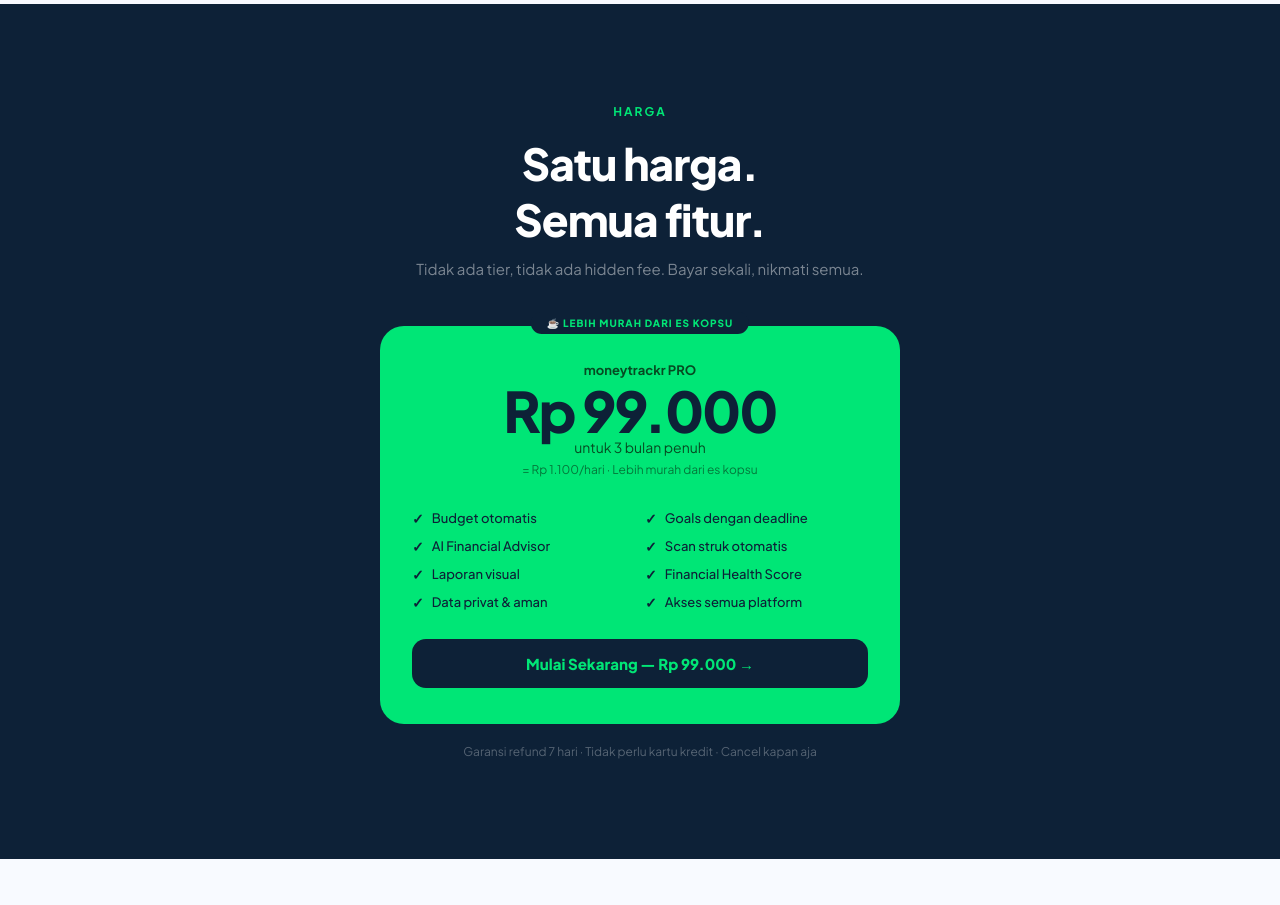
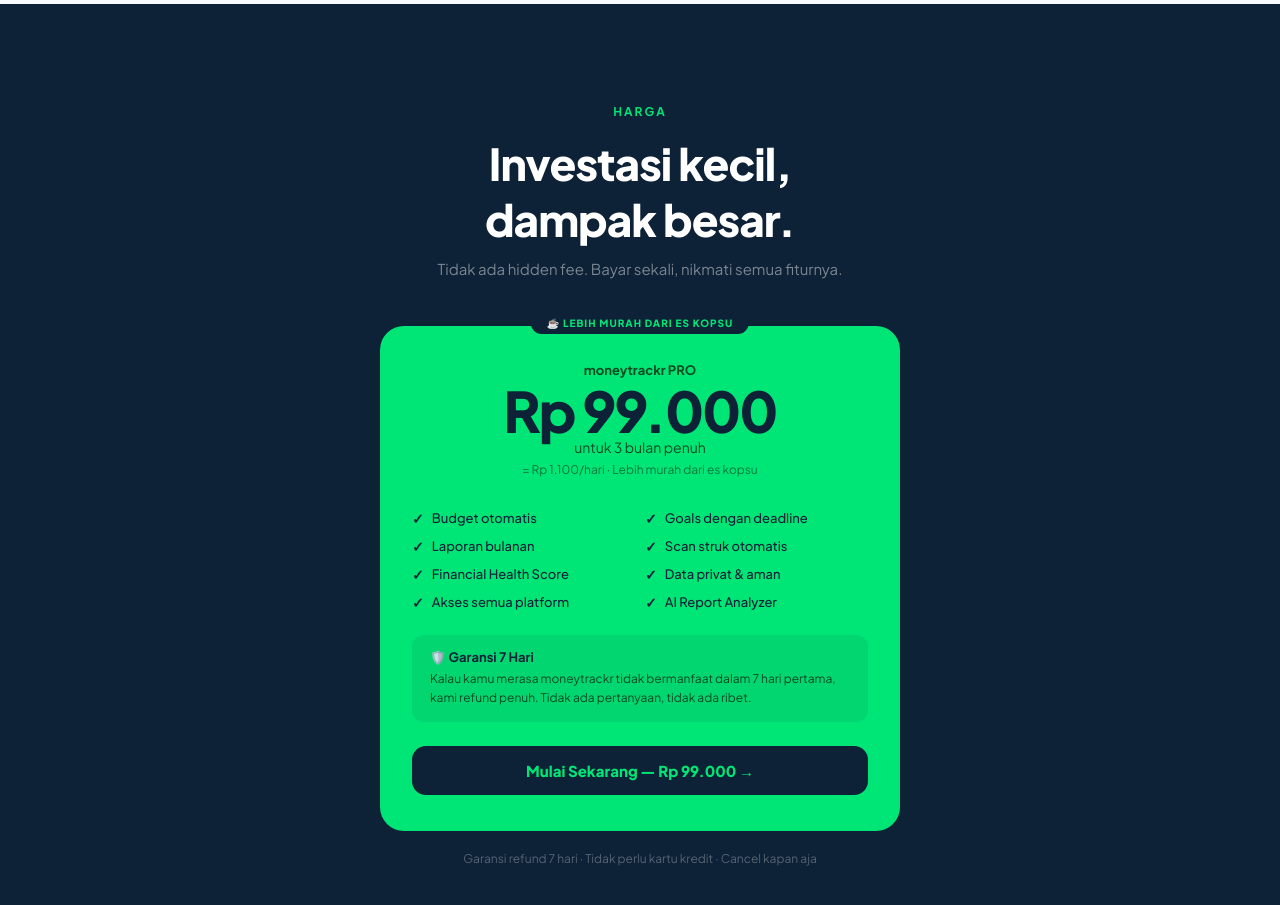
Before and after one commit to moneytrackrid-gif/moneytrackr, a React (Vite) app: page / in a window 1280 px wide. Shown: the part 3640-4545 px from the top of the page. Built offline with nearby package versions, Linux system fonts and the light colour scheme; no server answers.

Commit message:
revisi pricing section

```diff
--- a/src/pages/Landing.jsx
+++ b/src/pages/Landing.jsx
@@ -191,8 +191,8 @@
       <section style={{ padding: '100px 5vw', background: '#0d2137' }}>
         <div style={{ maxWidth: 520, margin: '0 auto', textAlign: 'center' }}>
           <p style={{ fontSize: 12, fontWeight: 700, color: '#00e676', letterSpacing: 2, textTransform: 'uppercase', marginBottom: 16 }}>Harga</p>
-          <h2 style={{ fontSize: 'clamp(28px, 4vw, 44px)', fontWeight: 800, color: '#fff', letterSpacing: -1, marginBottom: 12 }}>Satu harga.<br />Semua fitur.</h2>
-          <p style={{ fontSize: 15, color: 'rgba(255,255,255,0.45)', marginBottom: 48 }}>Tidak ada tier, tidak ada hidden fee. Bayar sekali, nikmati semua.</p>
+          <h2 style={{ fontSize: 'clamp(28px, 4vw, 44px)', fontWeight: 800, color: '#fff', letterSpacing: -1, marginBottom: 12 }}>Investasi kecil,<br />dampak besar.</h2>
+          <p style={{ fontSize: 15, color: 'rgba(255,255,255,0.45)', marginBottom: 48 }}>Tidak ada hidden fee. Bayar sekali, nikmati semua fiturnya.</p>
 
           <div style={{ background: '#00e676', borderRadius: 24, padding: '36px 32px', position: 'relative', marginBottom: 20 }}>
             <div style={{ position: 'absolute', top: -14, left: '50%', transform: 'translateX(-50%)', background: '#0d2137', color: '#00e676', fontSize: 10, fontWeight: 800, padding: '5px 16px', borderRadius: 20, whiteSpace: 'nowrap', letterSpacing: 1 }}>
@@ -202,13 +202,18 @@
             <div style={{ fontSize: 56, fontWeight: 800, color: '#0d2137', letterSpacing: -2, lineHeight: 1 }}>Rp 99.000</div>
             <div style={{ fontSize: 14, color: '#064a22', marginBottom: 6 }}>untuk 3 bulan penuh</div>
             <div style={{ fontSize: 12, color: '#064a22', opacity: 0.7, marginBottom: 32 }}>= Rp 1.100/hari · Lebih murah dari es kopsu</div>
-            <div style={{ display: 'grid', gridTemplateColumns: '1fr 1fr', gap: 10, marginBottom: 28, textAlign: 'left' }}>
-              {['Budget otomatis', 'Goals dengan deadline', 'AI Financial Advisor', 'Scan struk otomatis', 'Laporan visual', 'Financial Health Score', 'Data privat & aman', 'Akses semua platform'].map(f => (
+            <div style={{ display: 'grid', gridTemplateColumns: '1fr 1fr', gap: 10, marginBottom: 24, textAlign: 'left' }}>
+              {['Budget otomatis', 'Goals dengan deadline', 'Laporan bulanan', 'Scan struk otomatis', 'Financial Health Score', 'Data privat & aman', 'Akses semua platform', 'AI Report Analyzer'].map(f => (
                 <div key={f} style={{ display: 'flex', alignItems: 'center', gap: 8 }}>
                   <span style={{ color: '#0d2137', fontSize: 14, fontWeight: 700 }}>✓</span>
                   <span style={{ fontSize: 13, color: '#0d2137', fontWeight: 500 }}>{f}</span>
                 </div>
               ))}
+            </div>
+            {/* Guarantee */}
+            <div style={{ background: 'rgba(13,33,55,0.08)', borderRadius: 12, padding: '14px 18px', marginBottom: 24, textAlign: 'left' }}>
+              <div style={{ fontSize: 13, fontWeight: 700, color: '#0d2137', marginBottom: 4 }}>🛡️ Garansi 7 Hari</div>
+              <div style={{ fontSize: 12, color: '#064a22', lineHeight: 1.6 }}>Kalau kamu merasa moneytrackr tidak bermanfaat dalam 7 hari pertama, kami refund penuh. Tidak ada pertanyaan, tidak ada ribet.</div>
             </div>
             <button onClick={() => navigate('/login')} style={{ width: '100%', padding: '15px', borderRadius: 14, border: 'none', background: '#0d2137', color: '#00e676', fontSize: 15, fontWeight: 800, cursor: 'pointer', fontFamily: 'inherit' }}>
               Mulai Sekarang — Rp 99.000 →
```
